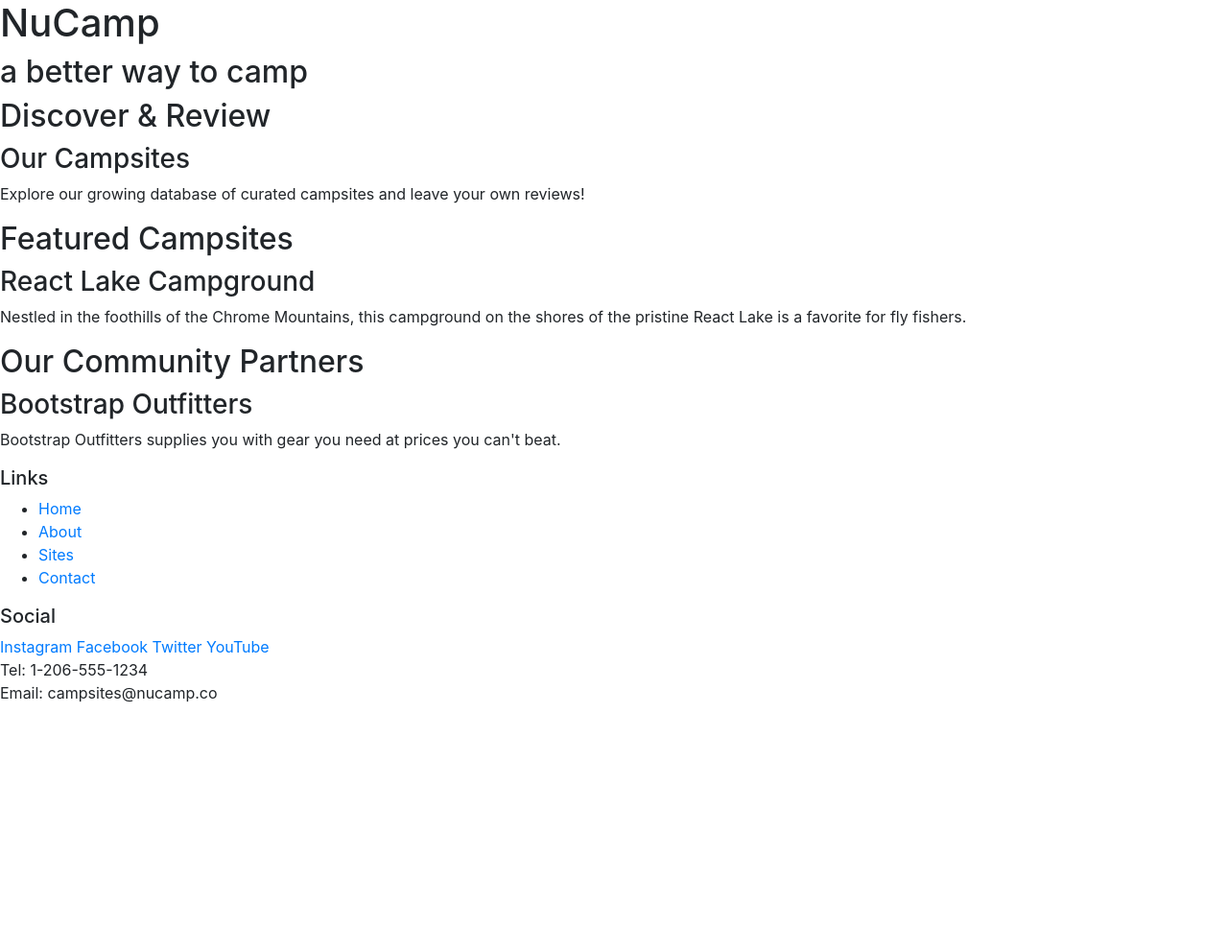
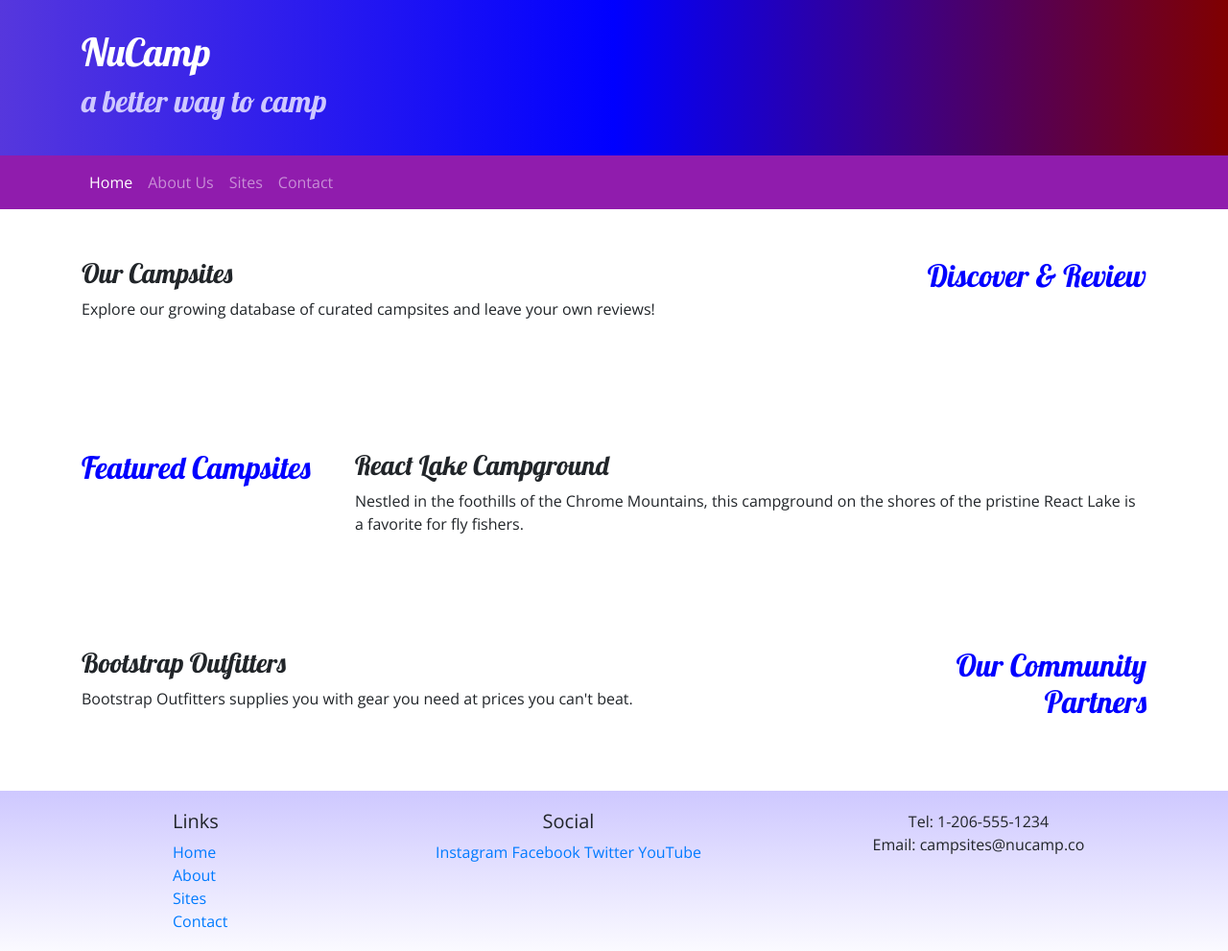
Before and after one commit to Lbx04/NucampSite, a website: page index.html in a window 1280 px wide. Shown: the whole page at 96% size. Before the commit the page ends 800 px from the top, so only its background shows below. Drawn offline with nearby package versions, Linux system fonts and the light colour scheme.

Commit message:
Navbar and Breadcrumbs

```diff
--- a/css/styles.css
+++ b/css/styles.css
@@ -20,6 +20,7 @@ footer {
 }
 
 .jumbotron {
+  margin: 0px;
   padding : 30px;
   background-image: linear-gradient(to right, #5637DD, blue, maroon);
   color: white;
@@ -31,3 +32,7 @@ footer {
   border-bottom-style: 1px ridge;
   min-height: 200px;
 }
+
+.navbar {
+  background-color: #901CAD;
+}
--- a/index.html
+++ b/index.html
@@ -9,56 +9,101 @@
     <!-- Bootstrap CSS -->
     <link rel="stylesheet" href="node_modules/bootstrap/dist/css/bootstrap.min.css" />
 
+    <!-- Additional CSS must be placed after Bootstrap CSS -->
+    <link rel="stylesheet" href="https://fonts.googleapis.com/css?family=Lobster|Open+Sans" />
+    <link rel="stylesheet" href="css/styles.css" />
     <title>NuCamp: A Better Way To Camp</title>
+
 </head>
 
 <body>
 
-    <header>
-        <div>
+    <header class ="jumbotron jumbotron-fluid">
+        <div class="container">
+            <div class="row">
+                <div class="col">
                     <h1>NuCamp</h1>
                     <h2>a better way to camp</h2>
                 </div>
+            </div>
+        </div>
     </header>
 
-    <div>
-        <h2>Discover & Review</h2>
+    <nav class="navbar navbar-expand-sm navbar-dark sticky-top">
+        <div class="container">
+            <button class="navbar-toggler ml-auto" type="button" data-toggle="collapse" data-target="nucampNavbar">
+                <span class="navbar-toggler-icon"></span>
+            </button>
+            <div class="collapse navbar-collapse" id ="nucampNavbar">
+                <ul class="navbar-nav">
+                    <li class="nav-item active"><a class="nav-link" href ="#">Home</a></li>
+                    <li class="nav-item"><a class="nav-link" href ="aboutus.html">About Us</a></li>
+                    <li class="nav-item"><a class="nav-link" href ="#">Sites</a></li>
+                    <li class="nav-item"><a class="nav-link" href ="#">Contact</a></li>
+                </ul>
+            </div>
+        </div>
+    </nav>
+
+    <div class="container">
+        <div class="row row-content">
+            <div class ="col-sm-4 order-sm-last col-md-3">
+                <h2 class ="text-sm-right">Discover & Review</h2>
+            </div>
+            <div class ="col">
                 <h3>Our Campsites</h3>
                 <p>Explore our growing database of curated campsites and leave your own reviews!</p>
             </div>
+        </div>
 
-    <div>
+        <div class ="row row-content">
+            <div class ="col-sm-4 col-md-3">
                 <h2>Featured Campsites</h2>
+            </div>
+            <div class ="col">
                 <h3>React Lake Campground</h3>
                 <p>Nestled in the foothills of the Chrome Mountains, this campground on the shores of the pristine React Lake is a favorite for fly fishers.</p>
             </div>
+        </div>
 
-    <div>
-        <h2>Our Community Partners</h2>
+        <div class ="row row-content">
+            <div class ="col-sm-4 order-sm-last col-md-3">
+                <h2 class ="text-sm-right">Our Community Partners</h2>
+            </div>
+
+            <div class ="col">
                 <h3>Bootstrap Outfitters</h3>
                 <p>Bootstrap Outfitters supplies you with gear you need at prices you can't beat.</p>
             </div>
+        </div>
+    </div>
 
     <footer>
-        <div>
+
+        <div class ="container">
+            <div class ="row">
+                <div class ="col-4 col-sm-2 offset-1">
                     <h5>Links</h5>
-            <ul>
+                    <ul class ="list-unstyled">
                         <li><a href="#">Home</a></li>
-                <li><a href="#">About</a></li>
+                        <li><a href="aboutus.html">About</a></li>
                         <li><a href="#">Sites</a></li>
                         <li><a href="#">Contact</a></li>
                     </ul>
                 </div>
-        <div>
+
+                <div class ="col-6 col-sm-5 text-center">
                     <h5>Social</h5>
                     <a href="http://instagram.com/">Instagram</a>
                     <a href="http://facebook.com/">Facebook</a>
                     <a href="http://twitter.com/">Twitter</a>
                     <a href="http://youtube.com/">YouTube</a>
                 </div>
-        <div>
+                <div class ="col-sm-4 text-center">
                     Tel: 1-206-555-1234<br />
                     Email: campsites@nucamp.co
+                </div>
+            </div>
         </div>
     </footer>
     <!-- jQuery must come first, then Popper.js, then the Bootstrap JavaScript plugins.-->
```
Also changed, not shown: aboutus.html (added, +117 -0 lines). Lines whose indentation alone changed are shown as unchanged.
